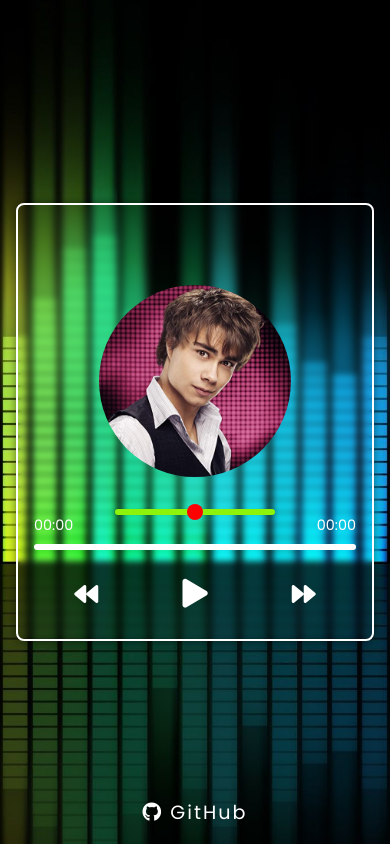
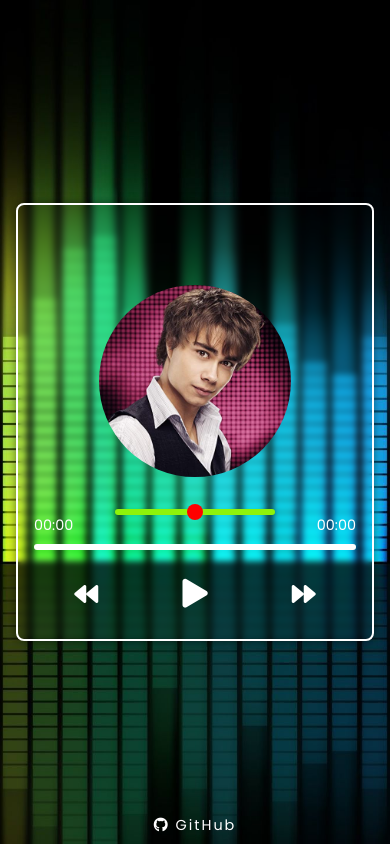
Before and after one commit to olimovf/music-player, a plain HTML site: page index.html in a window 390 px wide. Drawn offline with Linux system fonts and the light colour scheme.

Commit message:
link has changed a bit

```diff
--- a/style.css
+++ b/style.css
@@ -202,6 +202,11 @@ input, button {
     #volume {
         width: 160px;
     }
+
+    .link {
+        bottom: 1%;
+        font-size: 0.9rem;
+    }
 }
 
 
```
